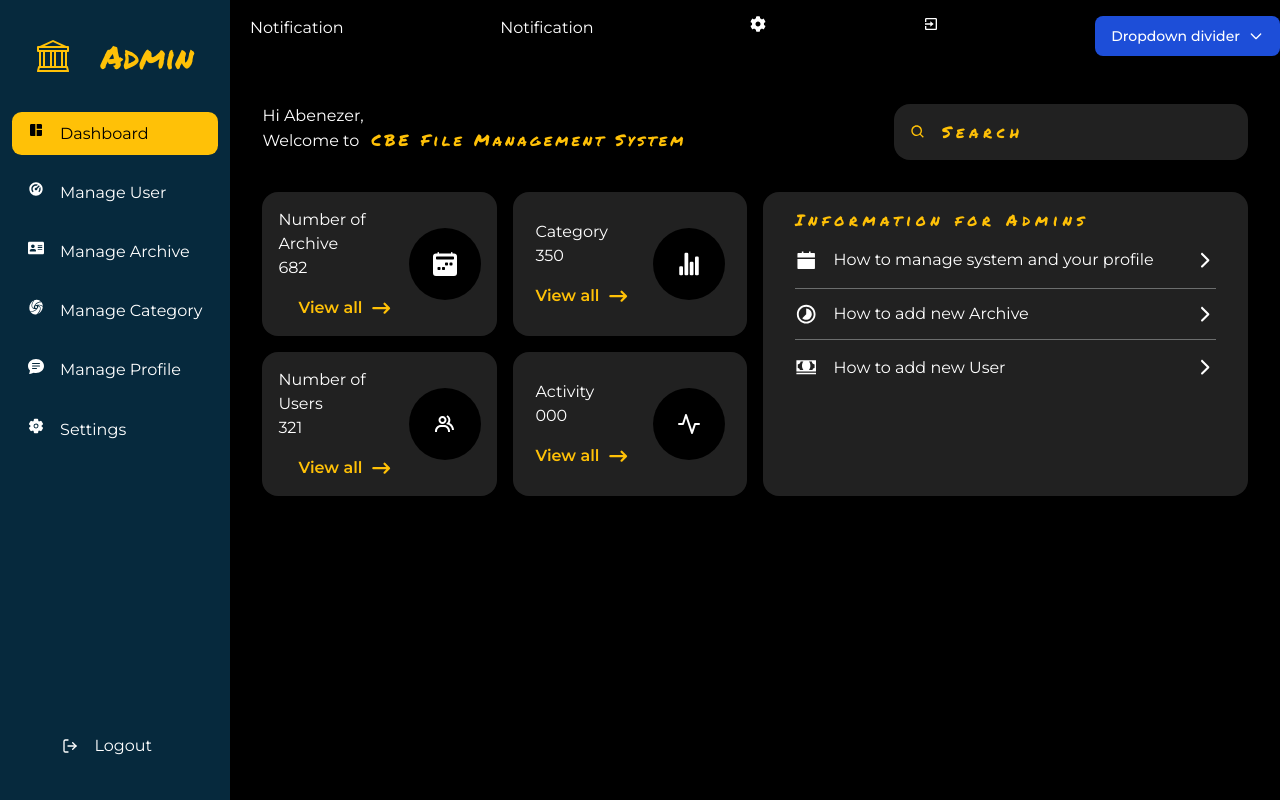
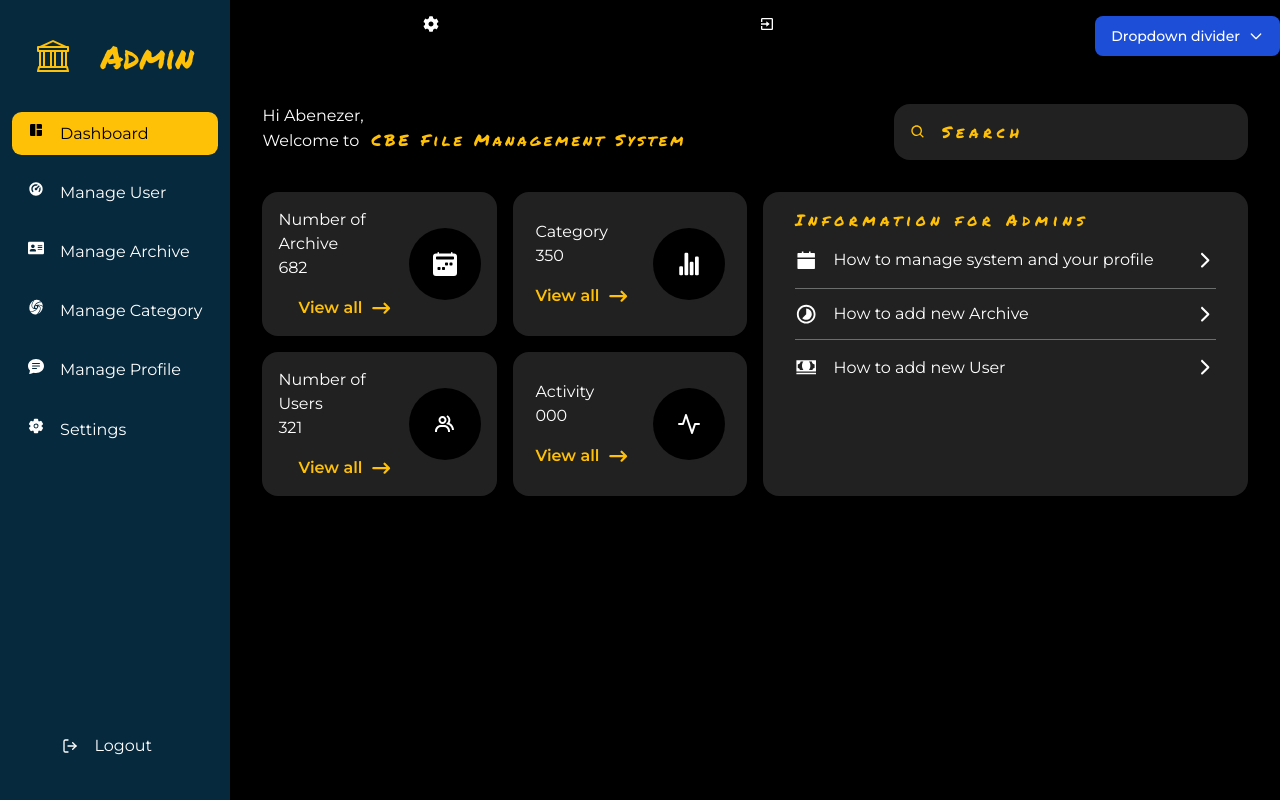
Before and after one commit to abenooo/admin_dashboard, a React (Create React App) app: page / in a window 1280 px wide. Built offline with nearby package versions, Linux system fonts and the light colour scheme.

Commit message:
Minor fix

```diff
--- a/src/componets/Category/ListCategory.jsx
+++ b/src/componets/Category/ListCategory.jsx
@@ -3,7 +3,7 @@ import styled from "styled-components";
 import { buttonStyles } from "../../componets/ReusableStyles";
 import { AiOutlinePlus } from "react-icons/ai";
 import { GiCancel } from "react-icons/gi";
-import Navbar from "../Navbar";
+// import Navbar from "../Navbar";
 export default function ListCategory() {
   // const categoryModal = () => {
     const [categoryModal, setCategoryModal] = useState(false);
--- a/src/componets/Notification.jsx
+++ b/src/componets/Notification.jsx
@@ -1,12 +1,13 @@
 import React from 'react'
 import { FaCog } from "react-icons/fa";
 import { BiExit } from "react-icons/bi";
+import { Link } from 'react-router-dom';
 function Notification() {
   return (
     <div className='text-white flex flex-row mt-4 justify-between flex-wrap'>
-        <h3>Notification</h3>
-        <h3>Notification</h3>
-        <h3>Notification</h3>
+        {/* <h3>Notification</h3>
+        <h3>Notification</h3> */}
+        <h3>Hi username</h3>
         <FaCog />
         <BiExit />
         <button id="dropdownDividerButton" data-dropdown-toggle="dropdownDivider" class="text-white bg-blue-700 hover:bg-blue-800 focus:ring-4 focus:outline-none focus:ring-blue-300 font-medium rounded-lg text-sm px-4 py-2.5 text-center inline-flex items-center dark:bg-blue-600 dark:hover:bg-blue-700 dark:focus:ring-blue-800" type="button">Dropdown divider <svg class="ml-2 w-4 h-4" aria-hidden="true" fill="none" stroke="currentColor" viewBox="0 0 24 24" xmlns="http://www.w3.org/2000/svg"><path stroke-linecap="round" stroke-linejoin="round" stroke-width="2" d="M19 9l-7 7-7-7"></path></svg></button>
@@ -15,17 +16,17 @@ function Notification() {
 <div id="dropdownDivider" class="hidden z-10 w-44 bg-white rounded divide-y divide-gray-100 shadow dark:bg-gray-700 dark:divide-gray-600">
     <ul class="py-1 text-sm text-gray-700 dark:text-gray-200" aria-labelledby="dropdownDividerButton">
       <li>
-        <a href="#" class="block py-2 px-4 hover:bg-gray-100 dark:hover:bg-gray-600 dark:hover:text-white">Dashboard</a>
+        <Link href="#" class="block py-2 px-4 hover:bg-gray-100 dark:hover:bg-gray-600 dark:hover:text-white">Dashboard</Link>
       </li>
       <li>
-        <a href="#" class="block py-2 px-4 hover:bg-gray-100 dark:hover:bg-gray-600 dark:hover:text-white">Settings</a>
+        <Link href="#" class="block py-2 px-4 hover:bg-gray-100 dark:hover:bg-gray-600 dark:hover:text-white">Settings</Link>
       </li>
       <li>
-        <a href="#" class="block py-2 px-4 hover:bg-gray-100 dark:hover:bg-gray-600 dark:hover:text-white">Earnings</a>
+        <Link href="#" class="block py-2 px-4 hover:bg-gray-100 dark:hover:bg-gray-600 dark:hover:text-white">Earnings</Link>
       </li>
     </ul>
     <div class="py-1">
-      <a href="#" class="block py-2 px-4 text-sm text-gray-700 hover:bg-gray-100 dark:hover:bg-gray-600 dark:text-gray-200 dark:hover:text-white">Separated link</a>
+      <Link href="#" class="block py-2 px-4 text-sm text-gray-700 hover:bg-gray-100 dark:hover:bg-gray-600 dark:text-gray-200 dark:hover:text-white">Separated link</Link>
     </div>
 </div>
         </div>
--- a/src/index.js
+++ b/src/index.js
@@ -1,5 +1,6 @@
 import React from "react";
-import ReactDOM from "react-dom/client";
+// import ReactDOM from "react-dom/client";
+import ReactDOM from 'react-dom';
 import { BrowserRouter } from "react-router-dom";
 import "./index.css";
 import App from "./App";
```
